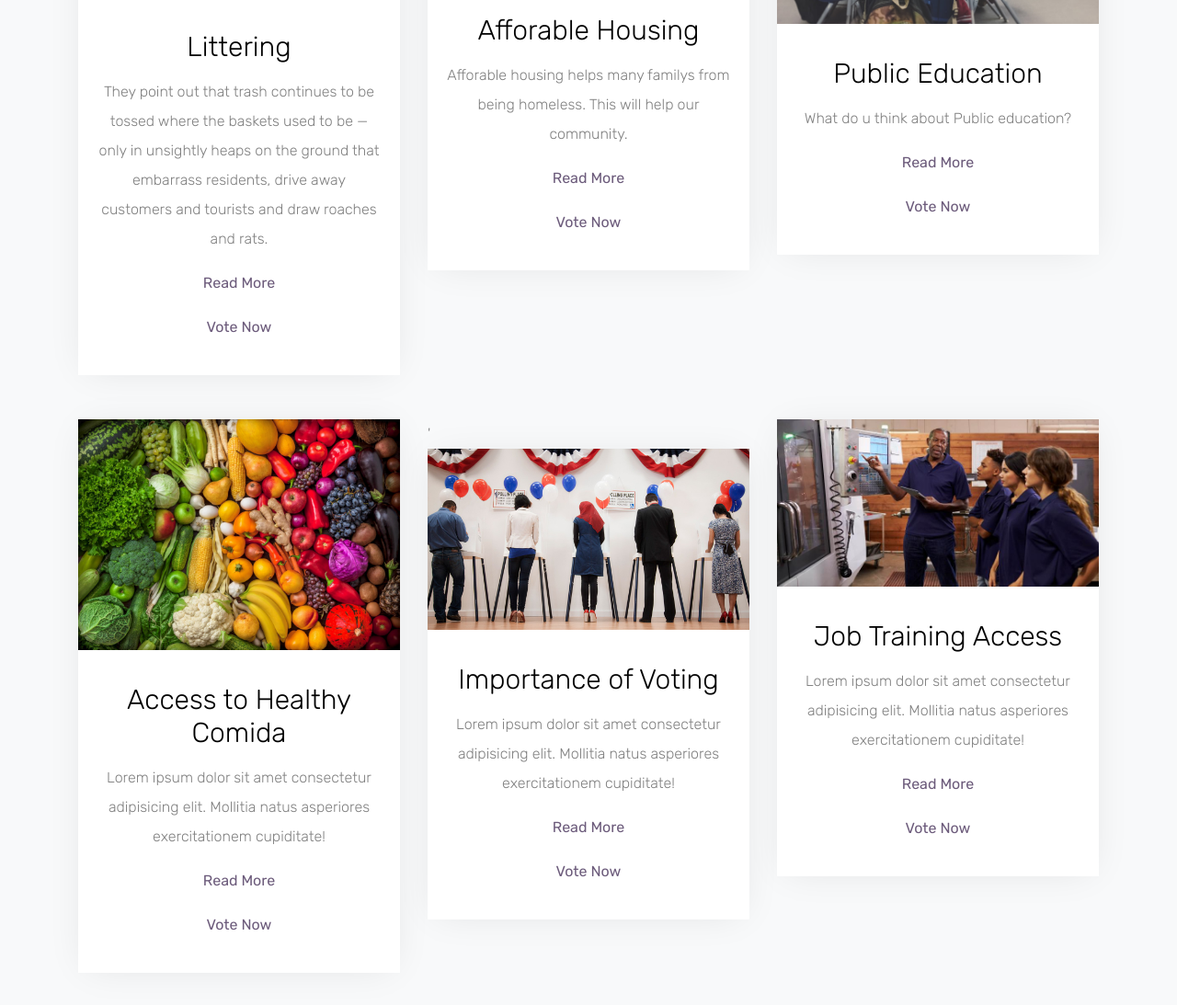
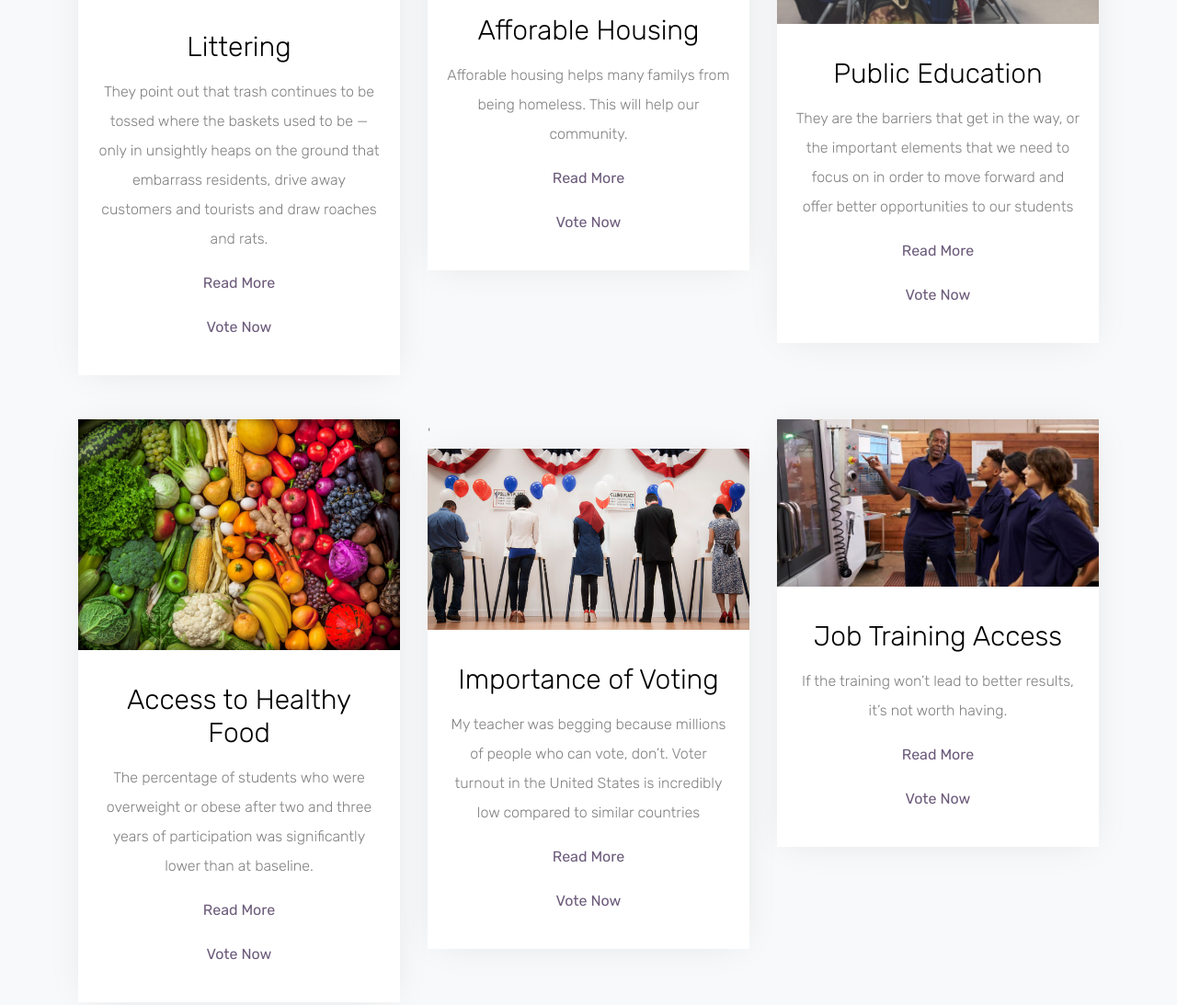
Before and after one commit to code-for-life-usa-llc/vfh, a plain HTML site: page events.html in a window 1280 px wide. Shown: the part 1204-2297 px from the top of the page at 92% size. Drawn offline with Linux system fonts and the light colour scheme; files whose address does not match are found by name.

Commit message:
'organize'

```diff
--- a/events.html
+++ b/events.html
@@ -141,7 +141,7 @@
               <div class="text text-center">
                 <h3 class="heading"><a href="#">Public Education</a></h3>
 
-                <p>What do u think about Public education? </p>
+                <p> They are the barriers that get in the way, or the important elements that we need to focus on in order to move forward and offer better opportunities to our students</p>
                 <p><a href="http://www.units.miamioh.edu/nnerjournal/pdf%20files/2012%20NNER%20Journal%20PDF/Article%201%20Harlem%27s%20Schools%20in%20the%20Great%20Depression_NNER_2012.pdf"><strong>Read More</strong></a></p>
                   <p><a href="https://forms.gle/7pWkfutXvpCd3GFw8"><strong>Vote Now</strong></a></p>
               </div>
@@ -155,9 +155,9 @@
                 <a href="blog-single.html"><img src="images/healthy%20food.jpg" alt="Image placeholder" class="img-fluid"></a>
               </figure>
               <div class="text text-center">
-                <h3 class="heading"><a href="#">Access to Healthy Comida</a></h3>
+                <h3 class="heading"><a href="#">Access to Healthy Food</a></h3>
 
-                <p>Lorem ipsum dolor sit amet consectetur adipisicing elit. Mollitia natus asperiores exercitationem cupiditate!</p>
+                <p>The percentage of students who were overweight or obese after two and three years of participation was significantly lower than at baseline.</p>
                 <p><a href="https://www.mathematica-mpr.com/our-publications-and-findings/publications/the-impact-of-healthy-harlem-on-the-body-mass-index-and-weight-status-of-adolescents-after-two"><strong>Read More</strong></a></p>
                   <p><a href="https://forms.gle/XHgygnNXdo8qPofdA"><strong>Vote Now</strong></a></p>
               </div>
@@ -171,7 +171,7 @@
               <div class="text text-center">
                   <h3 class="heading"><a href="#">Importance of Voting</a></h3>
 
-                <p>Lorem ipsum dolor sit amet consectetur adipisicing elit. Mollitia natus asperiores exercitationem cupiditate!</p>
+                <p>My teacher was begging because millions of people who can vote, don’t. Voter turnout in the United States is incredibly low compared to similar countries</p>
                 <p><a href="https://www.sciencenewsforstudents.org/article/4-reasons-why-many-people-dont-vote"><strong>Read More</strong></a></p>
                   <p><a href="https://forms.gle/vRdgzofoEpN8srZy7"><strong>Vote Now</strong></a></p>
               </div>
@@ -185,8 +185,8 @@
               <div class="text text-center">
                 <h3 class="heading"><a href="#">Job Training Access</a></h3>
 
-                <p>Lorem ipsum dolor sit amet consectetur adipisicing elit. Mollitia natus asperiores exercitationem cupiditate!</p>
-                <p><a href="https://www.harlemonestop.com/organization.php?id=1425"><strong>Read More</strong></a></p>
+                <p> If the training won’t lead to better results, it’s not worth having.</p>
+                <p><a href="https://cmoe.com/blog/learning-development-challenges/"><strong>Read More</strong></a></p>
                   <p><a href="https://forms.gle/i6ASj12gb1Ma8BSi8"><strong>Vote Now</strong></a></p>
               </div>
             </div>
```
